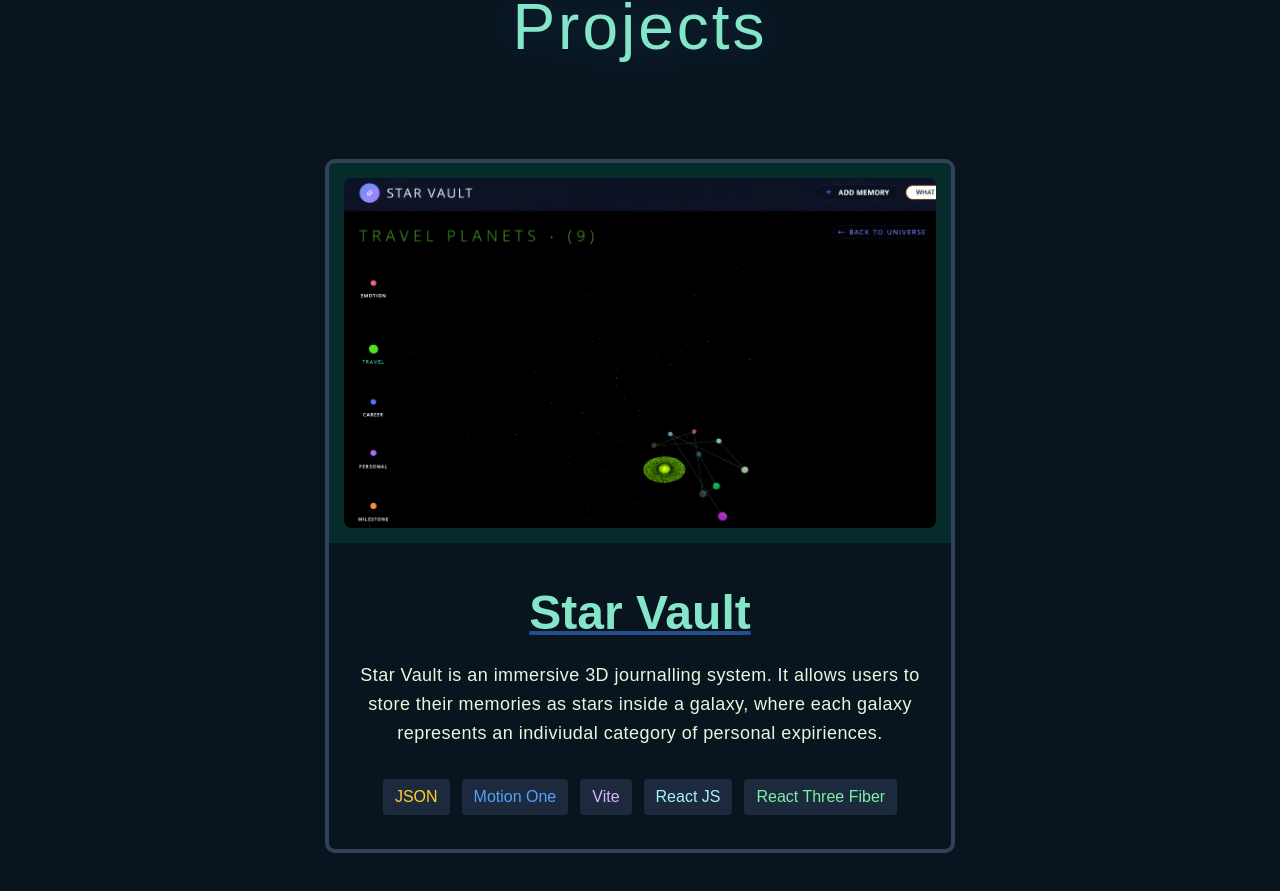
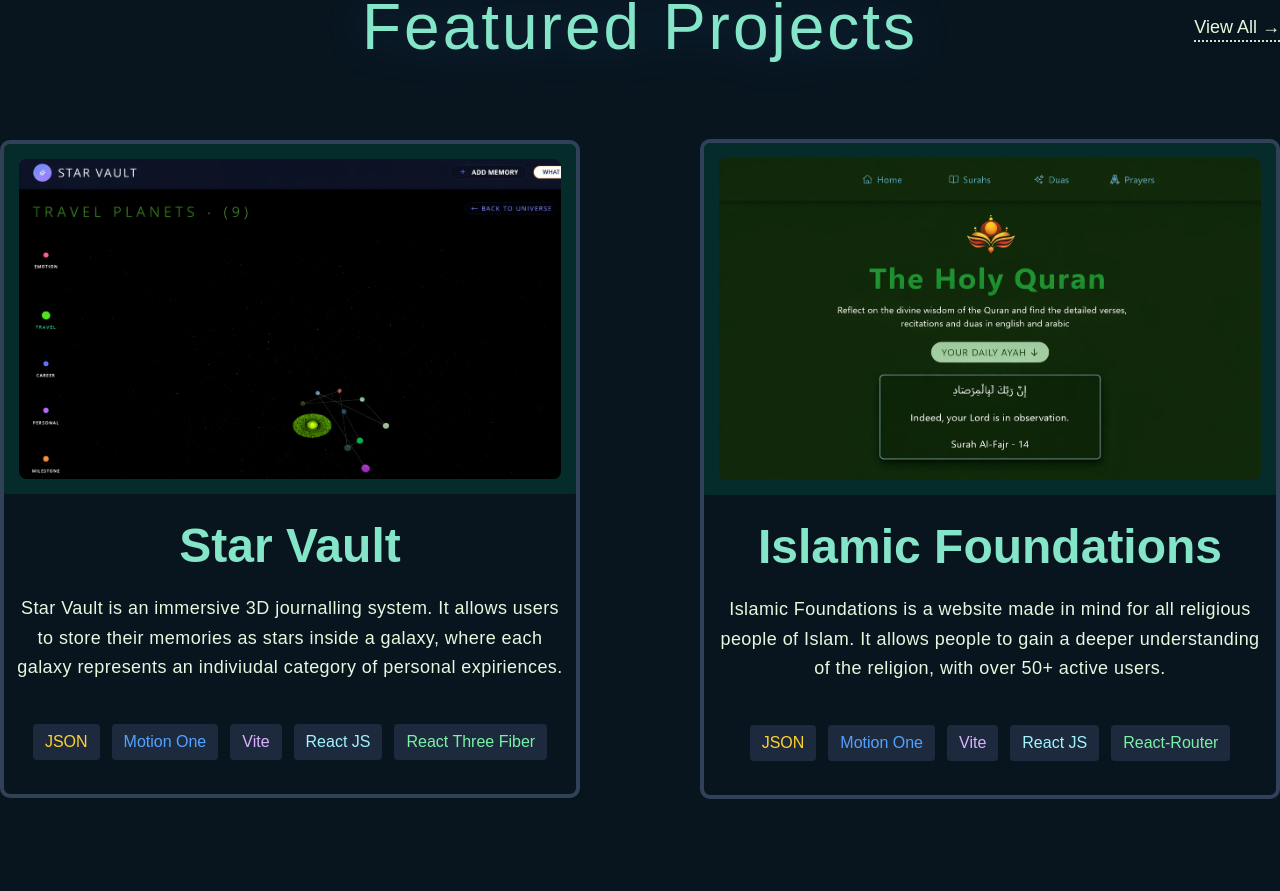
Before and after one commit to Raeef-Chowdhury/Portfolio, a Next.js app: page / in a window 1280 px wide. Shown: the part 1044-1935 px from the top of the page. Built offline with nearby package versions, Linux system fonts and the light colour scheme.

Commit message:
add view all button, fix projects section to add another featured project

```diff
--- a/components/heading.jsx
+++ b/components/heading.jsx
@@ -1,6 +1,6 @@
 function Heading({ content }) {
   return (
-    <h1 className="drop-shadow-[0_0_20px_rgba(59,130,246,0.2)] mx-auto w-[fit-content] text-center text-[6.4rem] relative tracking-[0.3rem] text-primary before:transition-all before:duration-[600ms] before:content-[] before:absolute before:w-[0] before:h-[8rem] before:left-[-10px] before:bottom-[0px] hover:before:w-[110%] before:skew-x-12 before:opacity-[0.2] hover:cursor-pointer  before:bg-tertiary before:top-[10px] before:left-[-15px] transition-colors duration-300">
+    <h1 className="drop-shadow-[0_0_20px_rgba(59,130,246,0.2)] align-self-center justify-self-center mx-auto  text-center text-[6.4rem] relative tracking-[0.3rem] text-primary before:transition-all before:duration-[600ms] before:content-[] before:absolute before:w-[0] before:h-[8rem] before:left-[-10px] before:bottom-[0px] hover:before:w-[110%] before:skew-x-12 before:opacity-[0.2] hover:cursor-pointer  before:bg-tertiary before:top-[10px] before:left-[-15px] transition-colors duration-300">
       {content}
     </h1>
   );
--- a/components/projects.tsx
+++ b/components/projects.tsx
@@ -2,6 +2,7 @@
 import Heading from "@/components/heading";
 import Image from "next/image";
 import StarVaultImg from "../Images/ChatGPT Image Dec 29, 2025, 12_23_21 PM.png";
+import IslamicImg from "../Images/ChatGPT Image Dec 29, 2025, 06_26_05 PM.png";
 const techStack = [
   { skill: "JSON", color: "text-amber-300" },
   { skill: "Motion One", color: "text-blue-400" },
@@ -9,15 +10,29 @@
   { skill: "React JS", color: "text-cyan-200" },
   { skill: "React Three Fiber", color: "text-green-300" },
 ];
+const techStack1 = [
+  { skill: "JSON", color: "text-amber-300" },
+  { skill: "Motion One", color: "text-blue-400" },
+  { skill: "Vite", color: "text-purple-300" },
+  { skill: "React JS", color: "text-cyan-200" },
+  { skill: "React-Router", color: "text-green-300" },
+];
+
 function Projects() {
   return (
     <div
       id="projects"
       className="max-w-[1440px] mx-auto mt-[24rem]  flex flex-col items-center "
     >
-      <Heading content="Projects" />
-      <div className="Project__board mt-[8.4rem]">
-        <div className="border-slate-700 overflow-hidden hover:cursor-pointer hover:shadow-[0px_8px_20px_rgba(255,255,255,0.1)] hover:scale-[1.02] transition-all duration-300 border-4 max-w-[840px] rounded-2xl flex flex-col gap-[2.4rem]">
+      <div className="flex justify-center items-center w-full relative ">
+        <Heading content="Featured Projects" />
+        <button className="decoration-dotted absolute right-0 text-text text-[1.8rem] underline underline-offset-8 hover:text-primary transition-all hover:scale-105 hover:cursor-pointer">
+          View All →
+        </button>
+      </div>
+
+      <div className="Project__board mt-[6.4rem] flex justify-between gap-[12rem] items-center ">
+        <div className="border-slate-700 hover:border-slate-500 overflow-hidden hover:cursor-pointer hover:shadow-[0px_8px_20px_rgba(255,255,255,0.1)] hover:scale-[1.02] transition-all duration-300 border-4 max-w-[840px] rounded-2xl flex flex-col gap-[2.4rem]">
           <div className="max-h-[388px] max-w-[622px] rounded w-full bg-emerald-900/40 p-6">
             <Image
               src={StarVaultImg}
@@ -26,10 +41,10 @@
             />
           </div>
           <div className="text-[1.2rem] p-[1rem] ">
-            <h3 className="text-primary font-bold text-[4.8rem] underline  decoration-secondary underline-offset-2 justify-self-center w-[fit-content] text-center mb-[1.2rem]">
+            <h3 className="text-primary font-bold text-[4.8rem] mt-[-1.8rem] justify-self-center w-[fit-content] text-center mb-[1.2rem]">
               Star Vault
             </h3>
-            <p className="text-center text-text  max-w-[588px] leading-relaxed mb-[3rem] mx-auto text-[1.8rem] tracking-wide ">
+            <p className="text-center text-text  max-w-[588px] leading-relaxed mb-[4.2rem] mx-auto text-[1.8rem] tracking-wide ">
               Star Vault is an immersive 3D journalling system. It allows users
               to store their memories as stars inside a galaxy, where each
               galaxy represents an indiviudal category of personal expiriences.
@@ -45,6 +60,35 @@
               ))}
             </ul>
           </div>
+        </div>{" "}
+        <div className="border-slate-700 hover:border-slate-500 overflow-hidden hover:cursor-pointer hover:shadow-[0px_8px_20px_rgba(255,255,255,0.1)] hover:scale-[1.02] transition-all duration-300 border-4 max-w-[840px] rounded-2xl flex flex-col gap-[2.4rem]">
+          <div className="max-h-[388px] max-w-[622px] rounded w-full bg-emerald-900/40 p-6">
+            <Image
+              src={IslamicImg}
+              className="w-[110%]  object-cover rounded-xl"
+              alt="Star Vault Project Image"
+            />
+          </div>
+          <div className="text-[1.2rem] p-[1rem] ">
+            <h3 className="text-primary font-bold text-[4.8rem] mt-[-1.8rem] justify-self-center w-[fit-content] text-center mb-[1.2rem]">
+              Islamic Foundations{" "}
+            </h3>
+            <p className="text-center text-text  max-w-[544px] leading-relaxed mb-[4.2rem] mx-auto text-[1.8rem] tracking-wide ">
+              Islamic Foundations is a website made in mind for all religious
+              people of Islam. It allows people to gain a deeper understanding
+              of the religion, with over 50+ active users.
+            </p>
+            <ul className="flex gap-[1.2rem] justify-center pb-[2.4rem]">
+              {techStack1.map((item, index) => (
+                <li
+                  key={index}
+                  className={`text-[1.6rem] bg-slate-800 px-[1.2rem] py-[0.6rem]  flex gap-[0.4rem] rounded-md items-center  ${item.color}`}
+                >
+                  {item.skill}
+                </li>
+              ))}
+            </ul>
+          </div>
         </div>
       </div>
     </div>
```
Also changed, not shown: Images/ChatGPT Image Dec 29, 2025, 06_26_05 PM.png (added).
